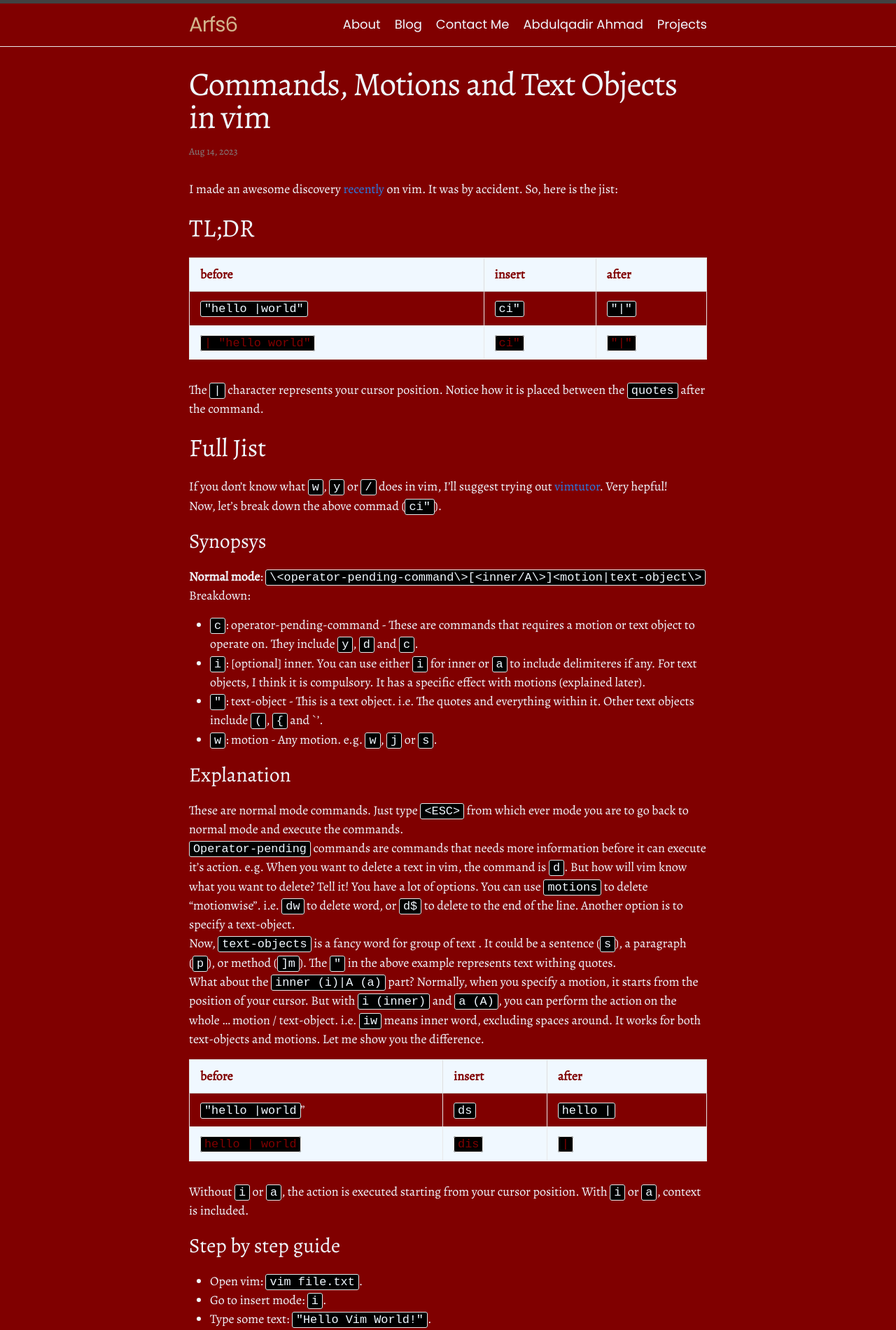
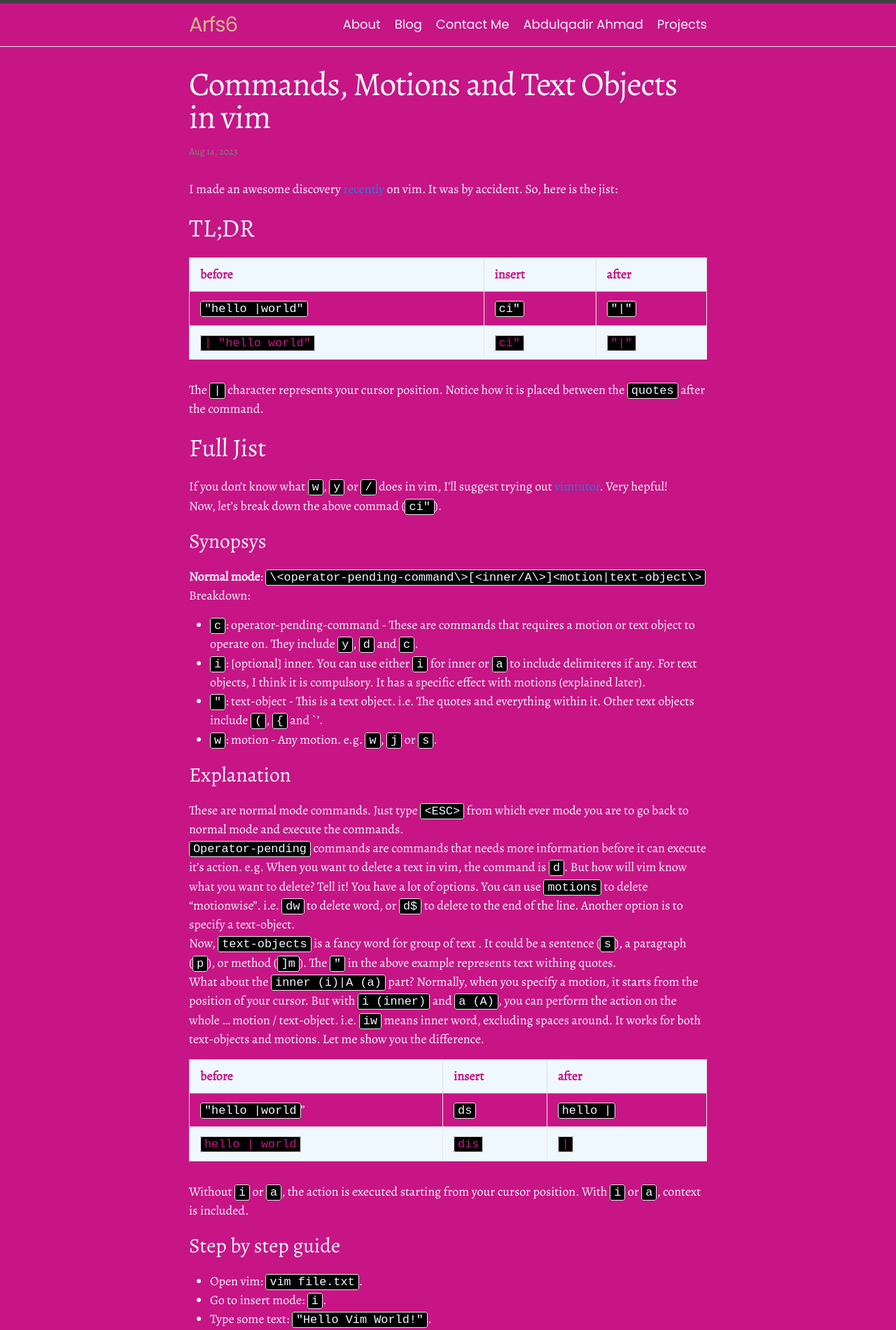
Before and after one commit to Arfs6/Arfs6.github.io, a Jekyll site: the page built from _posts/2023-08-14-vim-commands-and-motion.markdown, in a window 1280 px wide. Shown: the top 1901 px of the page at 70% size. Built offline with Jekyll 4.4.1, drawn with Linux system fonts in a browser that asks for light colours.

Commit message:
fixed background colour

```diff
--- a/_sass/minima/custom-variables.scss
+++ b/_sass/minima/custom-variables.scss
@@ -5,5 +5,5 @@ $text-color: #f0f8ff;
 $base-font-size: 18px;
 $dark-red-color: #8B0000;
 $light-brown-color: #D2B48C;
-$dark-pink-color: #800000;
+$dark-pink-color: #c71585;
 $background-color: $dark-pink-color;
```
